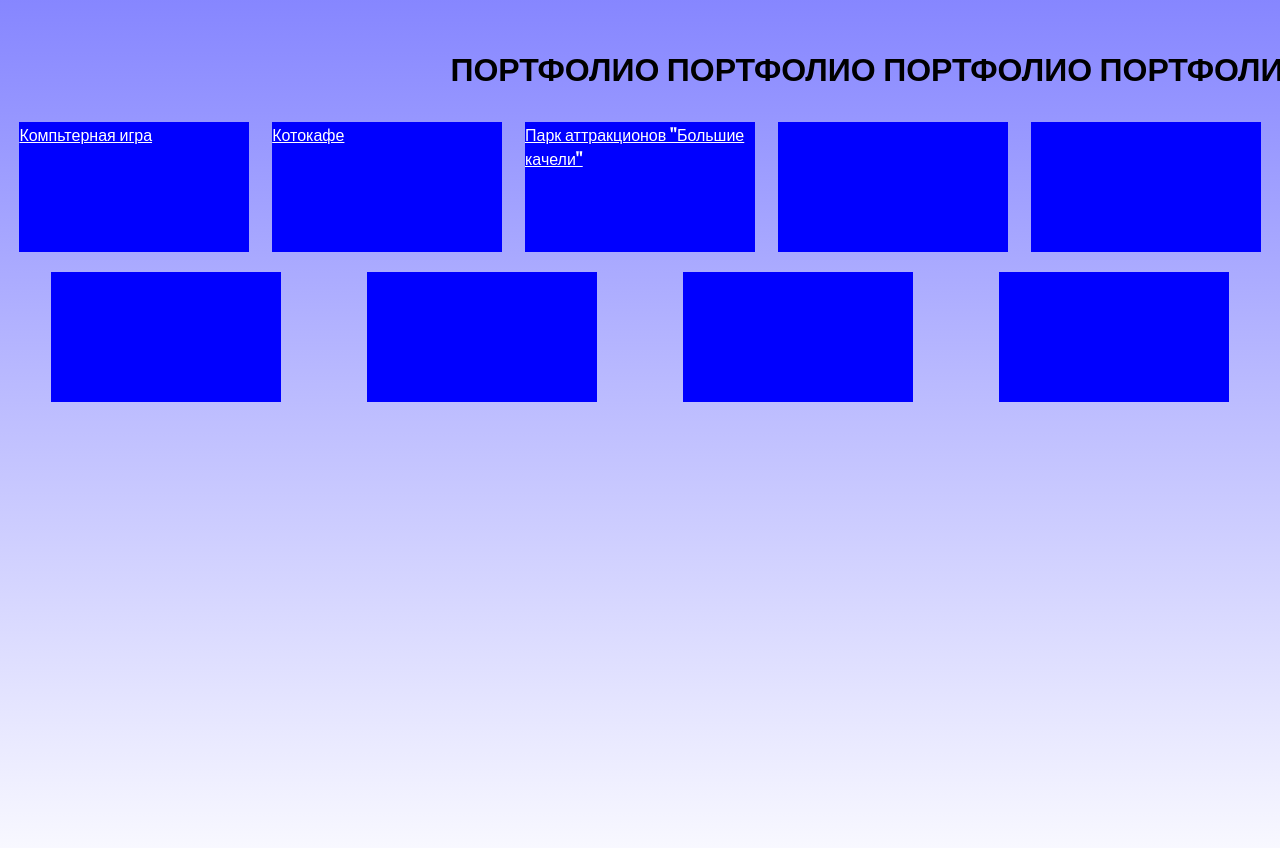
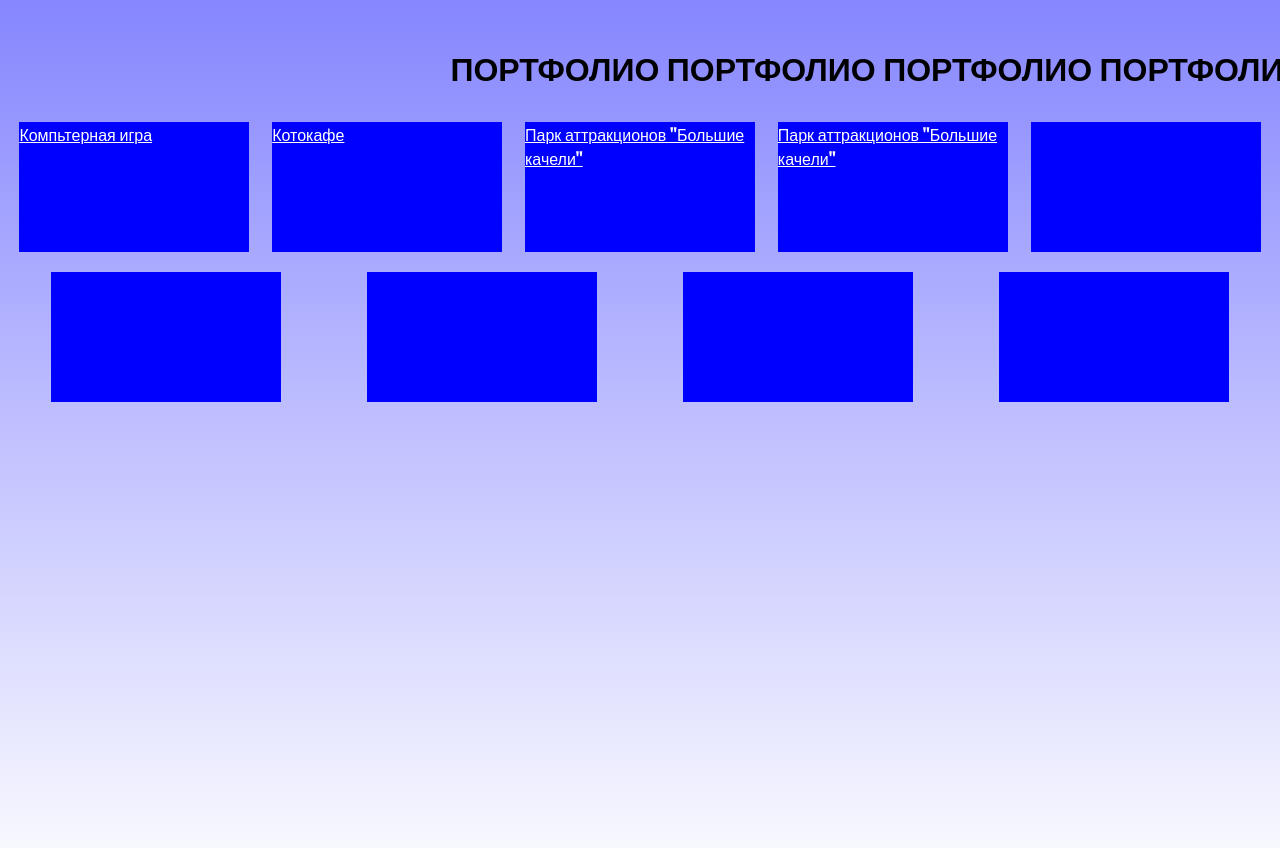
Before and after one commit to MewVarya/Portfolio, a plain HTML site: page index.html in a window 1280 px wide. Shown: the part 1000-1848 px from the top of the page. Drawn offline with Linux system fonts and the light colour scheme.

Commit message:
Update index.html

```diff
--- a/index.html
+++ b/index.html
@@ -32,8 +32,8 @@
     <div class="sites">
   <div class="rectangle"> <a href="https://mewvarya.github.io/computer_game/">Компьтерная игра</a> </div>
   <div class="rectangle1"> <a href="https://mewvarya.github.io/cat_cafe/">Котокафе</a> </div>
-  <div class="rectangle2"> <a href="https://mewvarya.github.io/attraction/">Парк аттракционов "Большие качели"</a></div>
-  <div class="rectangle3"> </div>
+  <div class="rectangle2"> <a href="https://mewvarya.github.io/attraction/">Парк аттракционов "Большие качели"</a> </div>
+  <div class="rectangle3"> <a href="https://mewvarya.github.io/electronics">Парк аттракционов "Большие качели"</a> </div>
   <div class="rectangle4"> </div>
   <div class="rectangle5"> </div>
   <div class="rectangle6"> </div>
```
